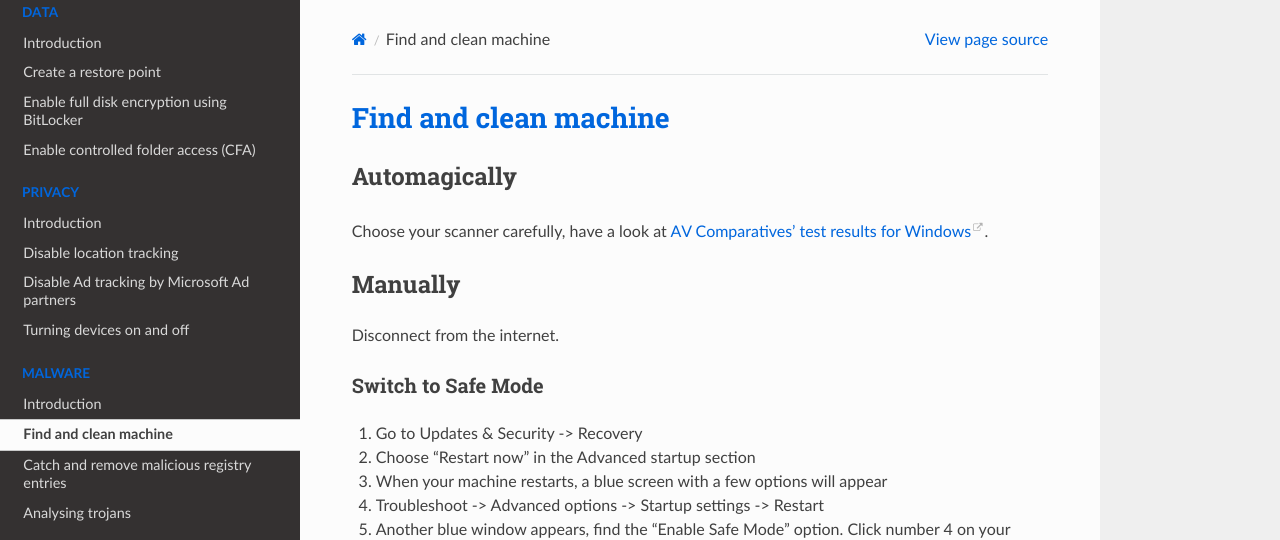
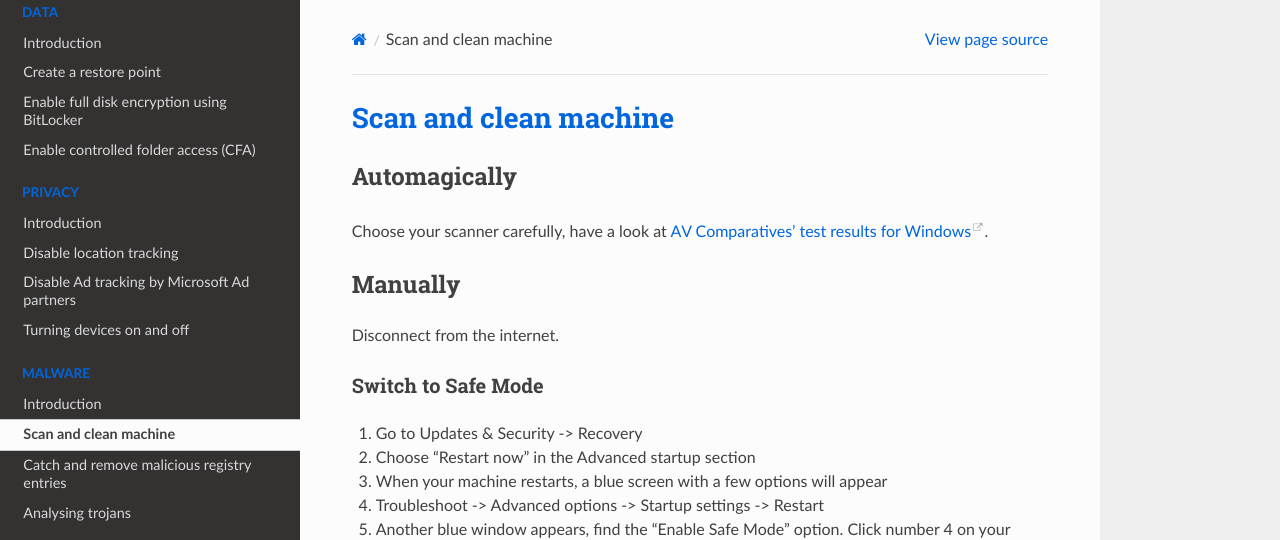
Before and after one commit to tymyrddin/blue-windows, a Sphinx documentation site: the page built from source/docs/malware/clean-machine.md, in a window 1280 px wide and 900 px high. Shown: the top 540 px of the window. Built offline with Sphinx 7.4.7 and the Read the Docs theme 2.0.0, drawn with Linux system fonts in a browser that asks for light colours.

Commit message:
Version 0.1

```diff
--- a/source/docs/malware/clean-machine.md
+++ b/source/docs/malware/clean-machine.md
@@ -1,4 +1,4 @@
-# Find and clean machine
+# Scan and clean machine
 
 ## Automagically
 
```
